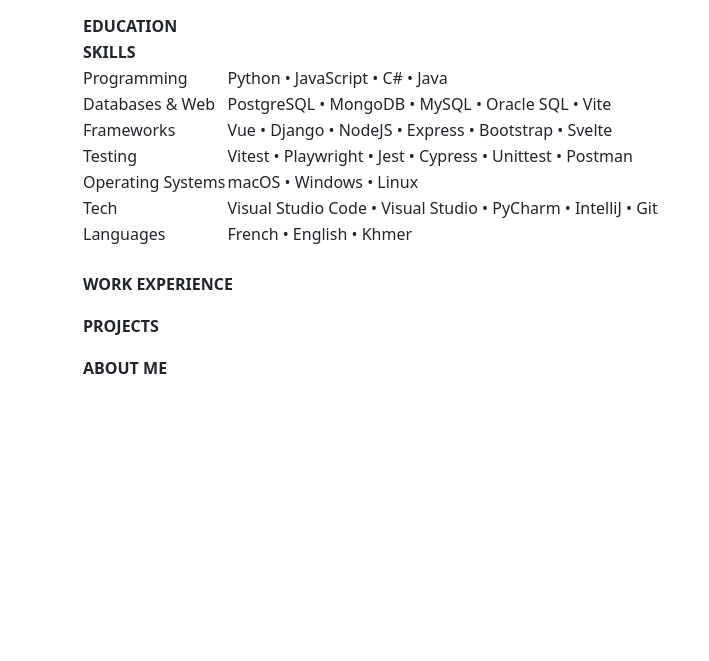
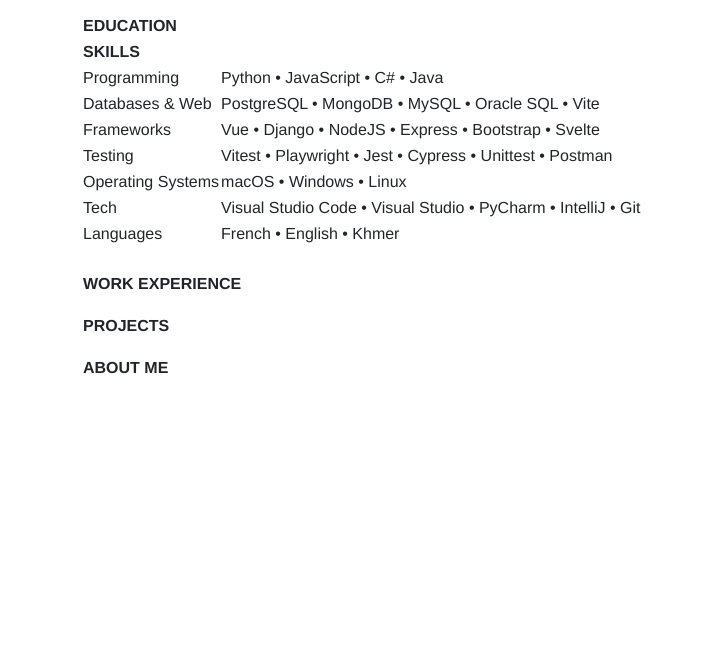
Before and after one commit to aexko/alexkao.github.io, a plain HTML site: page cv-en.html in a window 1280 px wide. Shown: the part 139-800 px from the top of the page, without its empty margins (0-709 px from the left). Drawn offline with nearby package versions, Linux system fonts and the light colour scheme.

Commit message:
added global.css

```diff
--- a/cv-en.html
+++ b/cv-en.html
@@ -14,6 +14,7 @@
     <script src="https://cdn.jsdelivr.net/npm/bootstrap@5.3.0-alpha3/dist/js/bootstrap.min.js"
         integrity="sha384-Y4oOpwW3duJdCWv5ly8SCFYWqFDsfob/3GkgExXKV4idmbt98QcxXYs9UoXAB7BZ"
         crossorigin="anonymous"></script>
+    <link rel="stylesheet" href="styles/global.css">
     <link rel="stylesheet" href="styles/cv.css">
 
 </head>
--- a/styles/global.css
+++ b/styles/global.css
@@ -0,0 +1,3 @@
+body {
+    font-family: "HelveticaNeue-Light", "Helvetica Neue Light", "Helvetica Neue", Helvetica, Arial, "Lucida Grande", sans-serif;
+}
```
Also changed, not shown: index.html (+1 -0 lines).
